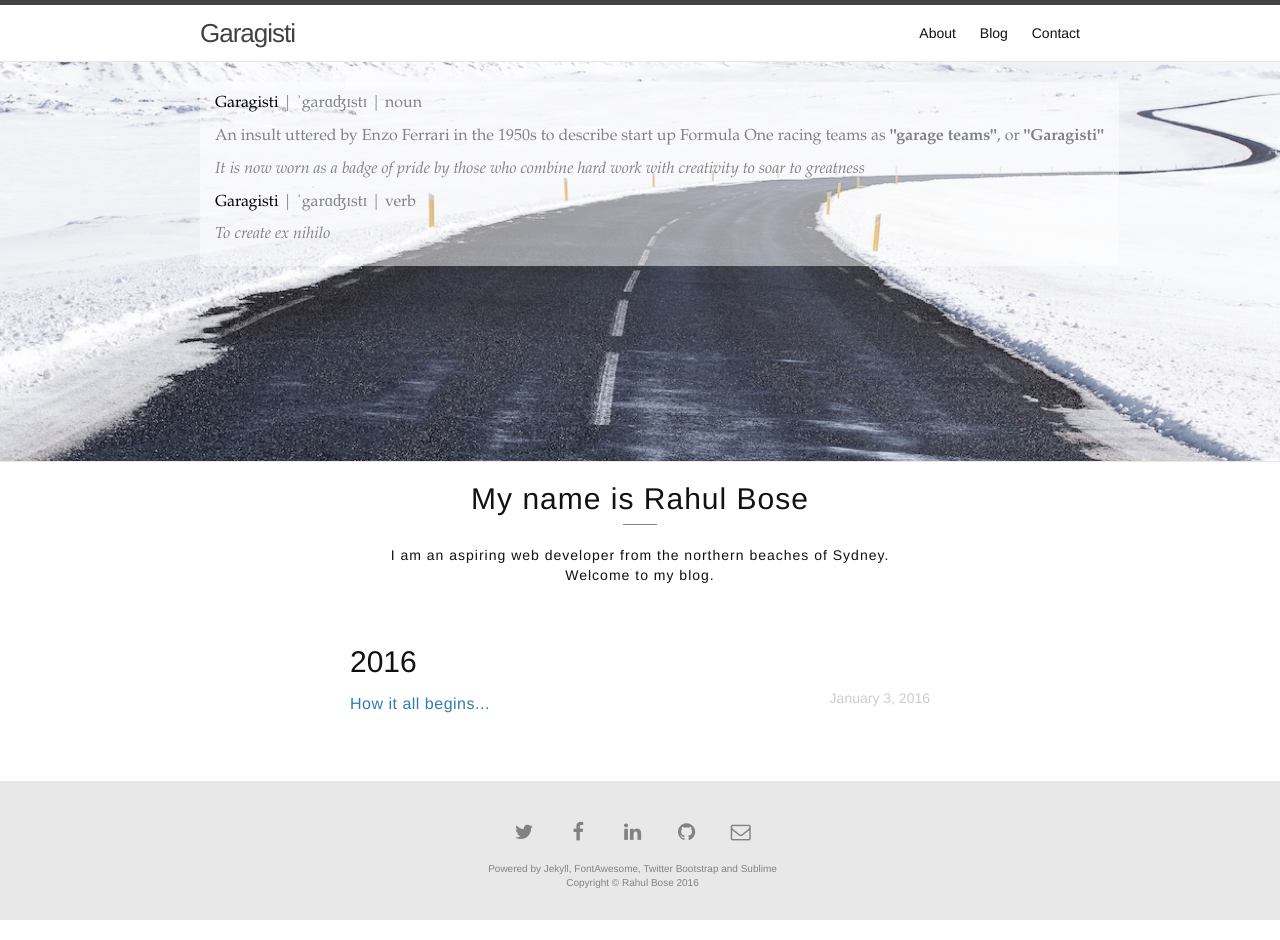
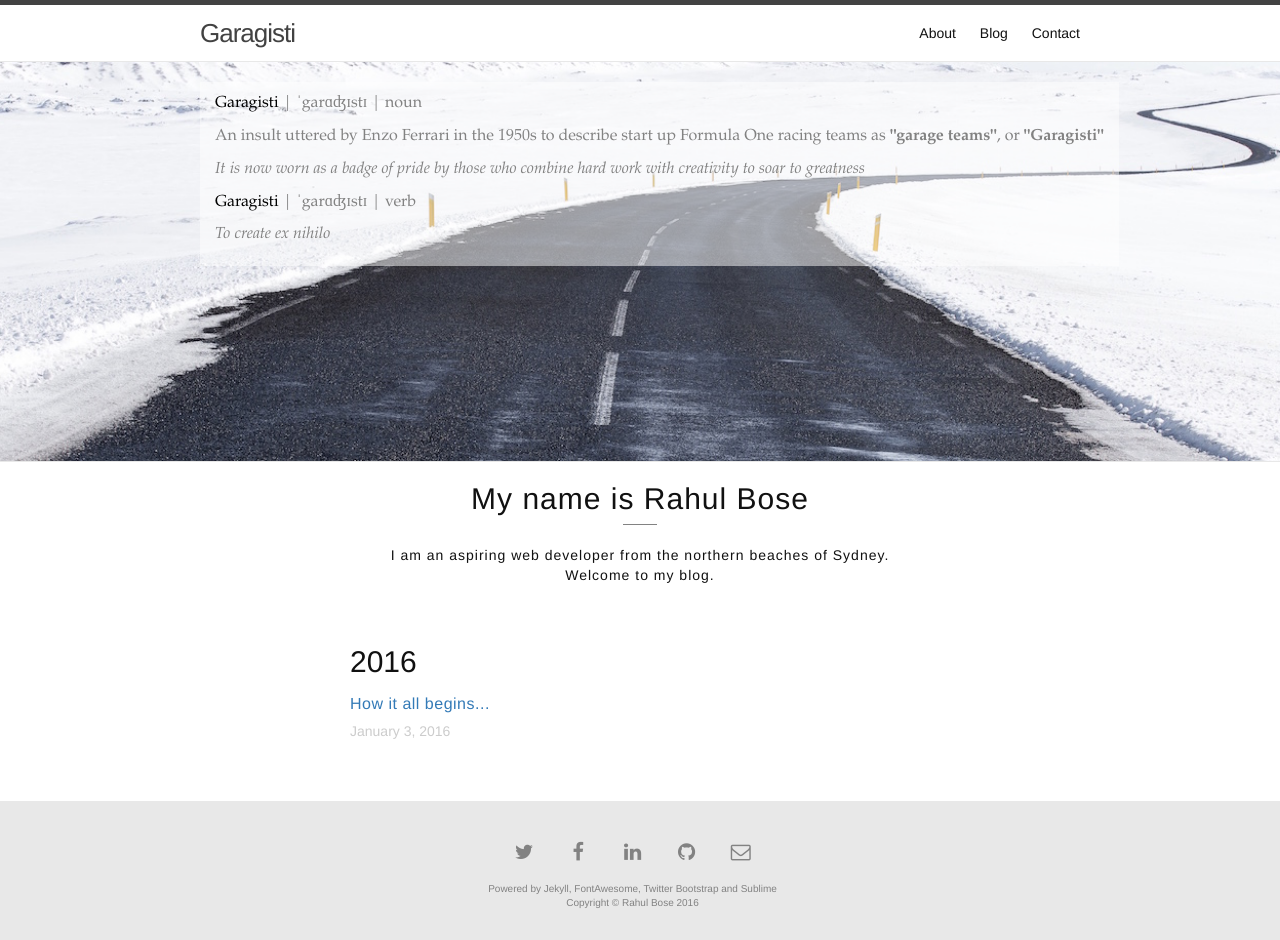
Before and after one commit to garagisti/garagisti.github.io, a Jekyll site: the page built from index.html, in a window 1280 px wide. Built offline with Jekyll 4.4.1, drawn with Linux system fonts in a browser that asks for light colours; nearby versions of some CDN libraries.

Commit message:
Fix media query settings for palm views

```diff
--- a/_sass/_base.scss
+++ b/_sass/_base.scss
@@ -176,6 +176,13 @@
 
     padding-right: ($spacing-unit * 6);
     padding-left: ($spacing-unit * 6);
+
+        @include media-query($on-laptop) {
+            max-width: -webkit-calc(#{$content-width} - (#{$spacing-unit}));
+            max-width:         calc(#{$content-width} - (#{$spacing-unit}));
+            padding-right: $spacing-unit / 2;
+            padding-left: $spacing-unit / 2;
+    }
 }
 
 /**
--- a/_sass/_layout.scss
+++ b/_sass/_layout.scss
@@ -132,6 +132,27 @@
     font-size: 16px;
     font-family: Baskerville,Baskerville Old Face,Hoefler Text,Garamond,Times New Roman,serif;
 
+    @include media-query($on-laptop) {
+
+        background-color: blue;
+        max-width: -webkit-calc(#{$on-laptop} - (#{$spacing-unit}));
+        max-width:         calc(#{$on-laptop} - (#{$spacing-unit}));
+        padding-right: $spacing-unit / 2;
+        padding-left: $spacing-unit / 2;
+
+
+
+    }
+
+    @include media-query($on-palm) {
+        background-color: red;
+        max-width: -webkit-calc(#{$on-palm} - (#{$spacing-unit}*4));
+        max-width:         calc(#{$on-palm} - (#{$spacing-unit}*4));
+
+        padding-right: $spacing-unit / 2;
+        padding-left: $spacing-unit / 2;
+    }
+
 }
 
 /**
@@ -169,6 +190,11 @@
 
     padding-top: 10px;
     letter-spacing: 1px;
+
+    @include media-query($on-palm) {
+
+        font-size: 12px;
+    }
 }
 
 /**
@@ -405,7 +431,7 @@
     margin-bottom: 0;
 }
 
-@media (min-width: 34rem) {
+/*@media (min-width: 34rem) {
     .archive-item {
         margin-bottom: .5rem;
     }
@@ -414,13 +440,11 @@
         float: right;
         margin-left: 1rem;
     }
-}
+}*/
 
 .archive-title {
 
     font-size: $base-font-size;
-    /*color: $highlight-color;*/
-
     font-weight: 300;
     letter-spacing: 0.5px;
     display: inline-block;
--- a/index.html
+++ b/index.html
@@ -27,10 +27,10 @@
   {% endunless %}
 
   <div class="archive-item">
+    <a href="{{ site.baseurl }}{{ post.url }}" title="{{ post.title }}" class="archive-title">{{ post.title }}</a>
     <span class="post-date archive-date">
       <time datetime="{{ post.date | date: '%Y-%m-%d' }}">{{ post.date | date: "%B %-d, %Y" }}</time>
     </span>
-    <a href="{{ site.baseurl }}{{ post.url }}" title="{{ post.title }}" class="archive-title">{{ post.title }}</a>
   </div>
 
 {% if forloop.last %}</div></div>{% endif %}
```
